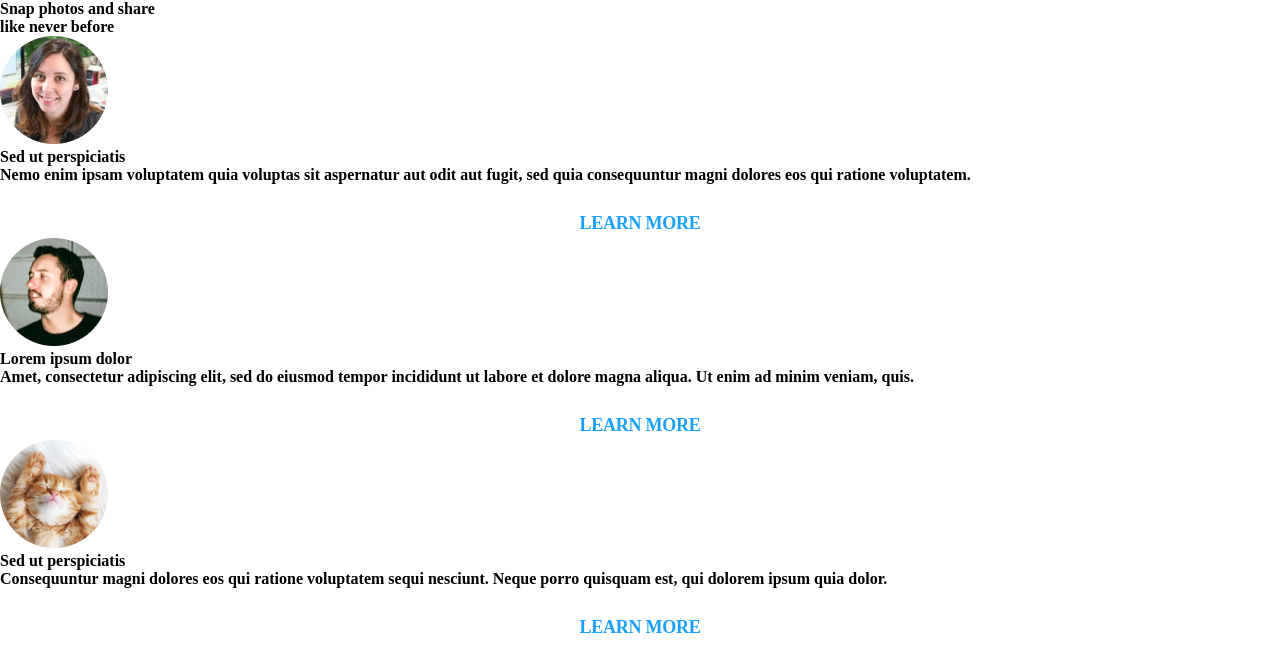
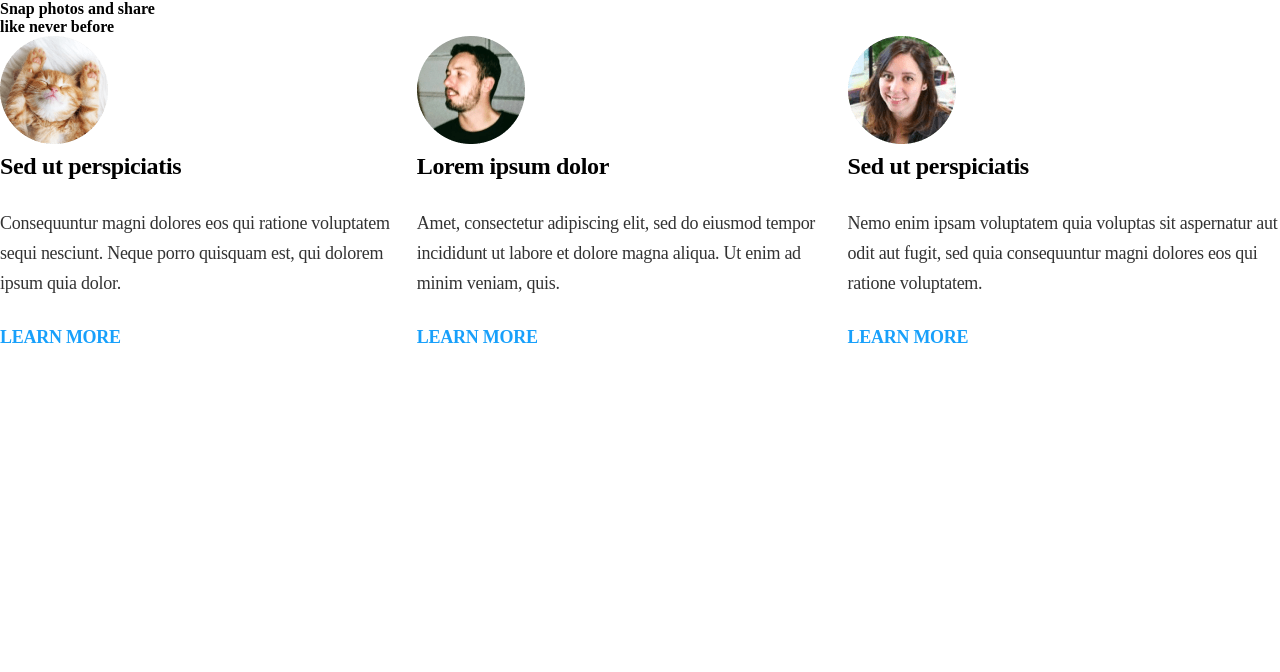
Before and after one commit to hyundee/dfluid, a React (Create React App) app: page / in a window 1280 px wide. Shown: the top 672 px of the page. Built offline with nearby package versions, Linux system fonts and the light colour scheme.

Commit message:
ProfileCard 랜덤 구현

```diff
--- a/src/components/ProfileCard.tsx
+++ b/src/components/ProfileCard.tsx
@@ -21,25 +21,54 @@ export const ProfileCard = () => {
 
   return (
     <Wrapper>
-      {profileList?.map((profile) => (
-        <div key={profile.id}>
-          <img src={profile.img} alt={profile.title} />
-          <h2>{profile.title}</h2>
-          <p>{profile.content}</p>
-          <Button>LEARN MORE</Button>
-        </div>
-      ))}
+      {profileList
+        ?.sort(() => Math.random() - 0.5)
+        .map((profile) => (
+          <Profile key={profile.id}>
+            <img src={profile.img} alt={profile.title} />
+            <TextWrap>
+              <h2>{profile.title}</h2>
+              <p>{profile.content}</p>
+              <Button>LEARN MORE</Button>
+            </TextWrap>
+          </Profile>
+        ))}
     </Wrapper>
   );
 };
 
-const Wrapper = styled.div``;
+const Wrapper = styled.div`
+  display: flex;
+  gap: 20px;
+`;
 
-const Button = styled.button`
+const TextWrap = styled.div`
+  display: flex;
+  flex-direction: column;
+  align-items: start;
+  gap: 24px;
+  font-family: Montserrat;
+  color: ${(props) => props.theme.black};
+  h2 {
+    font-size: 24px;
+    font-weight: bold;
+    line-height: 1.5;
+    letter-spacing: -0.36px;
+  }
+  p {
+    font-size: 18px;
+    font-weight: normal;
+    line-height: 1.67;
+    letter-spacing: -0.27px;
+    color: ${(props) => props.theme.black_80};
+  }
+`;
+
+const Profile = styled.div``;
+
+const Button = styled.div`
   width: 100%;
   height: 30px;
-  flex-grow: 0;
-  margin: 24px 0 0;
   font-family: Exo2;
   font-size: 18px;
   font-weight: bold;
--- a/src/styles/GlobalStyles.tsx
+++ b/src/styles/GlobalStyles.tsx
@@ -137,7 +137,7 @@ const GlobalStyle = createGlobalStyle`
       input {
         outline: none;
       }
-      @font-face {
+      /* @font-face {
         font-family: 'Exo2';
         font-style: normal;
         font-weight: 100 900;
@@ -149,7 +149,7 @@ const GlobalStyle = createGlobalStyle`
         font-style: normal;
         font-weight: 100 900;
         src: url('https://fonts.googleapis.com/css2?family=Montserrat:wght@100,200,300,400,500,600,700,800,900&display=swap');
-      }
+      }   */
 `;
 
 export default GlobalStyle;
--- a/src/styles/theme.ts
+++ b/src/styles/theme.ts
@@ -1,5 +1,6 @@
 const theme = {
   black: "#000000",
+  black_80: "rgba(0, 0, 0, 0.8)",
   gray: "#666666",
   white: "#ffffff",
 
```
